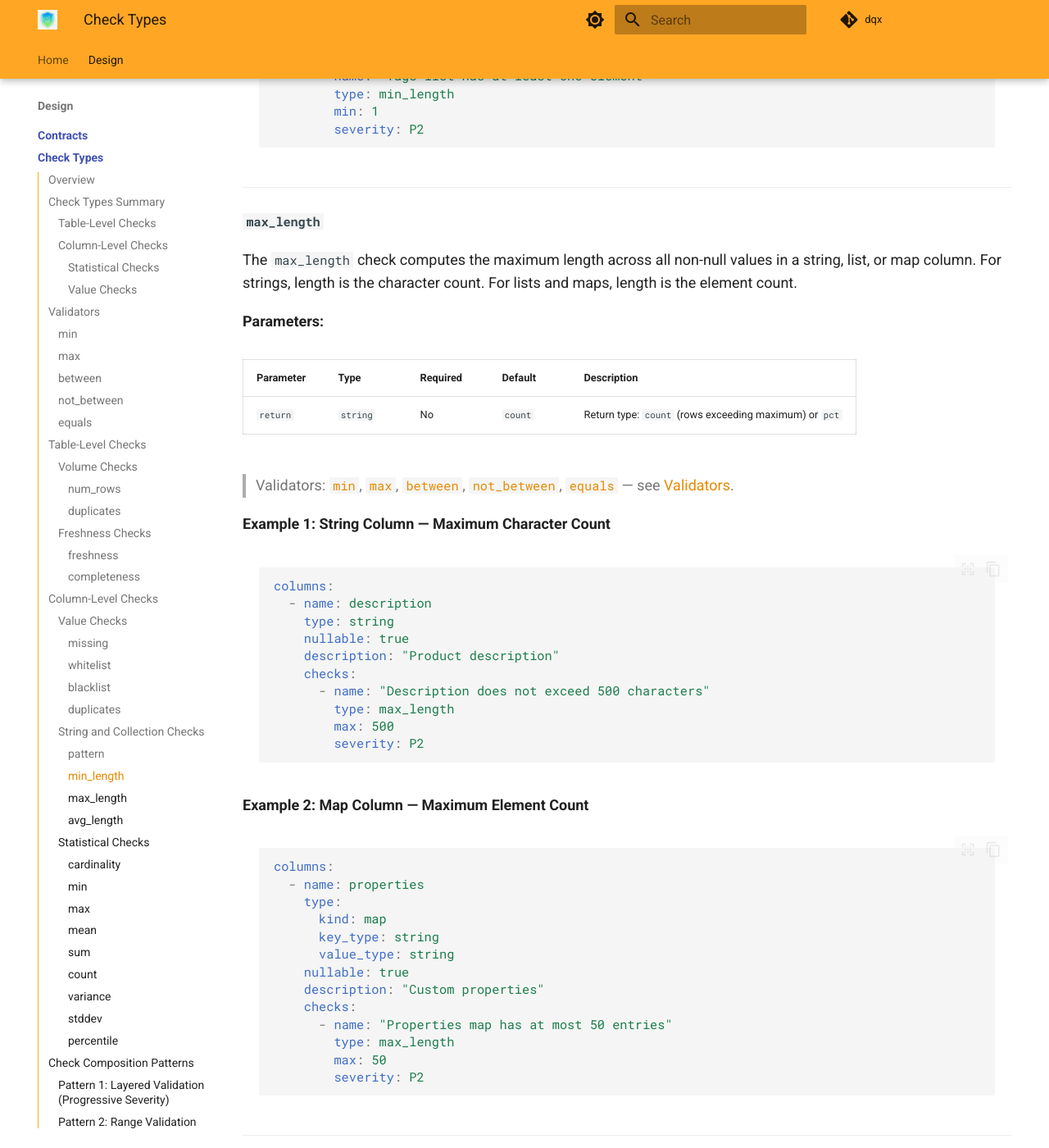
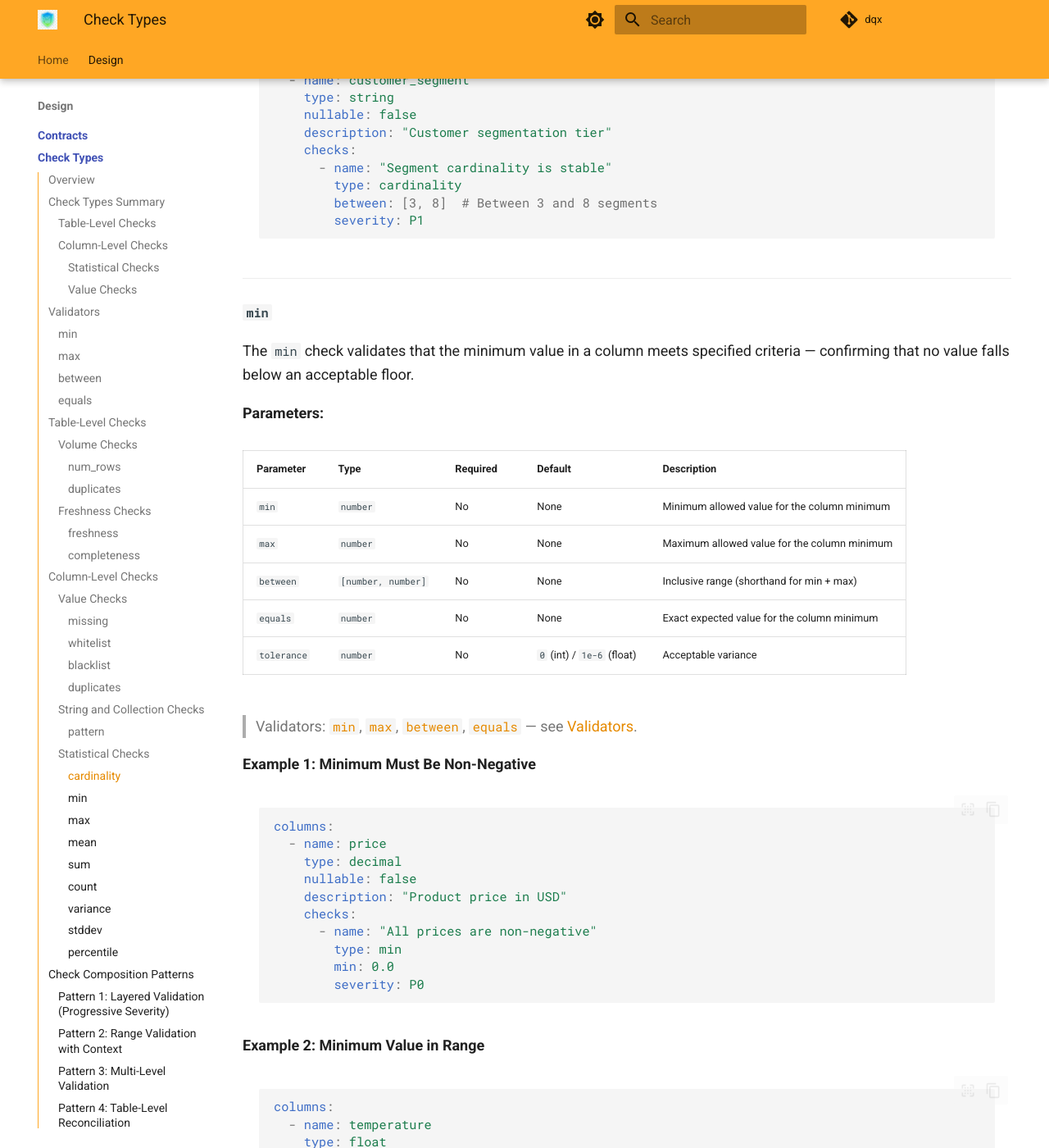
Before and after one commit to nampham2/dqx, an MkDocs documentation site: the page built from docs/design/contracts/checks.md, in a window 1280 px wide and 1400 px high, scrolled down 24631 px. Shown: the whole window at 82% size. Built offline with MkDocs 1.6.1 and Material for MkDocs 9.7.7, drawn with Linux system fonts in a browser that asks for light colours; comment, search, counter and statistics services are not loaded; some of the changed text lies outside the part shown.

Commit message:
docs(contracts): remove unimplemented check types and not_between validator
Remove min_length, max_length, avg_length check types from checks.md and
index.md — these do not exist in MetricType enum or any codebase implementation.
Remove not_between validator references throughout as is_not_between is also
not implemented. Update check type count from 21 to 18 (4 table-level +
14 column-level) and column-level count from 17 to 14 in both files.

Addresses CodeRabbit feedback on docs/design/contracts/checks.md:878-1013
and docs/design/contracts/index.md:332-364.

````diff
--- a/docs/design/contracts/checks.md
+++ b/docs/design/contracts/checks.md
@@ -28,12 +28,12 @@
 - name: "Descriptive business name"   # required
   type: <check_type>                   # required
   severity: P0 | P1 | P2 | P3         # optional, defaults to P1
-  <validator>: <value>                 # optional — exactly one of: min, max, between, not_between, equals
+  <validator>: <value>                 # optional — exactly one of: min, max, between, equals
   tolerance: <value>                   # optional
   # check-specific params (e.g. return: count/pct, columns:, values:, pattern:)
 ```
 
-The `name` is a descriptive business statement. The `type` identifies which check to run. `severity` sets the priority level and defaults to `P1` when omitted. A single **validator** — `min`, `max`, `between`, `not_between`, or `equals` — defines the acceptance condition; only one may be specified per check. The optional `tolerance` parameter allows acceptable variance. Check-specific parameters (such as `return`, `columns`, `values`, `pattern`) are documented in each check's detail section.
+The `name` is a descriptive business statement. The `type` identifies which check to run. `severity` sets the priority level and defaults to `P1` when omitted. A single **validator** — `min`, `max`, `between`, or `equals` — defines the acceptance condition; only one may be specified per check. The optional `tolerance` parameter allows acceptable variance. Check-specific parameters (such as `return`, `columns`, `values`, `pattern`) are documented in each check's detail section.
 
 **Note:** Cross-dataset validation (referential integrity, schema consistency, aggregate reconciliation) should be handled at the orchestration/workflow level rather than in individual data contracts. This keeps contracts focused on single-dataset quality while allowing orchestration tools to manage relationships between datasets.
 
@@ -78,7 +78,7 @@
 
 #### Value Checks
 
-Value checks validate individual values within a column. Each check returns either an absolute count (`count`) or percentage (`pct`) controlled by the `return` parameter. For `missing` and `duplicates`, the return value represents the count/percentage of missing or duplicate values found. For `whitelist`, `blacklist`, `pattern`, `min_length`, `max_length`, and `avg_length`, the return value represents the count/percentage of valid (conforming) rows.
+Value checks validate individual values within a column. Each check returns either an absolute count (`count`) or percentage (`pct`) controlled by the `return` parameter. For `missing` and `duplicates`, the return value represents the count/percentage of missing or duplicate values found. For `whitelist`, `blacklist`, and `pattern`, the return value represents the count/percentage of valid (conforming) rows.
 
 | Check Type | Description |
 |------------|-------------|
@@ -87,11 +87,8 @@
 | [`whitelist`](#whitelist) | Values in allowed set |
 | [`blacklist`](#blacklist) | Values in disallowed set |
 | [`pattern`](#pattern) | Values matching regex pattern |
-| [`min_length`](#min_length) | Minimum length of string, list, or map values |
-| [`max_length`](#max_length) | Maximum length of string, list, or map values |
-| [`avg_length`](#avg_length) | Average length of string, list, or map values |
-
-**Total: 17 column-level checks** (9 Statistical + 8 Value Checks)
+
+**Total: 14 column-level checks** (9 Statistical + 5 Value Checks)
 
 ---
 
@@ -133,17 +130,6 @@
   severity: P1
 ```
 
-### not_between
-
-Inverse range — the check passes if `actual < (min - tolerance) OR actual > (max + tolerance)`. Cannot be combined with `min`, `max`, or `between`; doing so raises a `ContractValidationError`.
-
-```yaml
-- name: "Order ID is not in reserved test range"
-  type: num_rows
-  not_between: [9000000, 9999999]
-  severity: P1
-```
-
 ### equals
 
 Exact match. The check passes if `|actual - expected| ≤ tolerance`.
@@ -170,7 +156,7 @@
 
 The `num_rows` check validates that the total row count falls within specified bounds.
 
-> Validators: [`min`](#min), [`max`](#max), [`between`](#between), [`not_between`](#not_between), [`equals`](#equals) — see [Validators](#validators).
+> Validators: [`min`](#min), [`max`](#max), [`between`](#between), [`equals`](#equals) — see [Validators](#validators).
 
 **Example 1: Range Validation**
 
@@ -216,7 +202,7 @@
 | `columns` | `list[string]` | Yes | None | Columns to check for duplicates (composite key) |
 | `return` | `string` | No | `count` | Return type: "count" (absolute) or "pct" (percentage 0-1) |
 
-> Validators: [`min`](#min), [`max`](#max), [`between`](#between), [`not_between`](#not_between), [`equals`](#equals) — see [Validators](#validators).
+> Validators: [`min`](#min), [`max`](#max), [`between`](#between), [`equals`](#equals) — see [Validators](#validators).
 
 **Example 1: No Duplicates (Most Common)**
 
@@ -388,7 +374,7 @@
 
 ### Value Checks
 
-Value checks validate individual values within a column (rather than computing aggregates over the column). Each check defines its own return semantics. For `missing` and `duplicates`, the return value represents missing or duplicate values found. For `whitelist`, `blacklist`, `pattern`, `min_length`, `max_length`, and `avg_length`, the return value represents conforming (valid) rows. Use the `return` parameter to specify the return type (`count` or `pct`). When `return: pct` is used, the percentage denominator is always the total row count including nulls; the numerator differs by check family: for `missing` and `duplicates` the numerator is the count of missing or duplicate values respectively, while for `whitelist`, `blacklist`, `pattern`, `min_length`, `max_length`, and `avg_length` the numerator is the count of conforming (valid) rows.
+Value checks validate individual values within a column (rather than computing aggregates over the column). Each check defines its own return semantics. For `missing` and `duplicates`, the return value represents missing or duplicate values found. For `whitelist`, `blacklist`, and `pattern`, the return value represents conforming (valid) rows. Use the `return` parameter to specify the return type (`count` or `pct`). When `return: pct` is used, the percentage denominator is always the total row count including nulls; the numerator differs by check family: for `missing` and `duplicates` the numerator is the count of missing or duplicate values respectively, while for `whitelist`, `blacklist`, and `pattern` the numerator is the count of conforming (valid) rows.
 
 ---
 
@@ -404,7 +390,7 @@
 |-----------|------|----------|---------|-------------|
 | `return` | `string` | No | `count` | Return type: "count" (absolute) or "pct" (percentage 0-1) |
 
-> Validators: [`min`](#min), [`max`](#max), [`between`](#between), [`not_between`](#not_between), [`equals`](#equals) — see [Validators](#validators).
+> Validators: [`min`](#min), [`max`](#max), [`between`](#between), [`equals`](#equals) — see [Validators](#validators).
 
 **Example 1: Maximum Bound (Most Common)**
 
@@ -485,7 +471,7 @@
 | `return` | `string` | No | `count` | Return type: "count" (absolute) or "pct" (percentage 0-1) |
 | `case_sensitive` | `bool` | No | `true` | Whether comparison is case-sensitive (strings only) |
 
-> Validators: [`min`](#min), [`max`](#max), [`between`](#between), [`not_between`](#not_between), [`equals`](#equals) — see [Validators](#validators).
+> Validators: [`min`](#min), [`max`](#max), [`between`](#between), [`equals`](#equals) — see [Validators](#validators).
 
 **Example 1: Basic Usage**
 
@@ -566,7 +552,7 @@
 | `return` | `string` | No | `count` | Return type: "count" (absolute) or "pct" (percentage 0-1) |
 | `case_sensitive` | `bool` | No | `true` | Whether comparison is case-sensitive (strings only) |
 
-> Validators: [`min`](#min), [`max`](#max), [`between`](#between), [`not_between`](#not_between), [`equals`](#equals) — see [Validators](#validators).
+> Validators: [`min`](#min), [`max`](#max), [`between`](#between), [`equals`](#equals) — see [Validators](#validators).
 
 **Example 1: Basic Usage**
 
@@ -632,7 +618,7 @@
 |-----------|------|----------|---------|-------------|
 | `return` | `string` | No | `count` | Return type: "count" (absolute) or "pct" (percentage 0-1) |
 
-> Validators: [`min`](#min), [`max`](#max), [`between`](#between), [`not_between`](#not_between), [`equals`](#equals) — see [Validators](#validators).
+> Validators: [`min`](#min), [`max`](#max), [`between`](#between), [`equals`](#equals) — see [Validators](#validators).
 
 **Note:** To enforce uniqueness (no duplicates), use `max: 0` or `equals: 0`.
 
@@ -726,7 +712,7 @@
 
 \* Exactly ONE of `pattern` or `format` must be specified. Specifying `flags` together with `format` is invalid and raises a `ContractValidationError`.
 
-> Validators: [`min`](#min), [`max`](#max), [`between`](#between), [`not_between`](#not_between), [`equals`](#equals) — see [Validators](#validators).
+> Validators: [`min`](#min), [`max`](#max), [`between`](#between), [`equals`](#equals) — see [Validators](#validators).
 
 **Example 1: Email Validation**
 
@@ -875,145 +861,6 @@
 
 ---
 
-#### `min_length`
-
-The `min_length` check computes the minimum length across all non-null values in a string, list, or map column. For strings, length is the character count. For lists and maps, length is the element count.
-
-**Parameters:**
-
-| Parameter | Type | Required | Default | Description |
-|-----------|------|----------|---------|-------------|
-| `return` | `string` | No | `count` | Return type: `count` (rows below minimum) or `pct` |
-
-> Validators: [`min`](#min), [`max`](#max), [`between`](#between), [`not_between`](#not_between), [`equals`](#equals) — see [Validators](#validators).
-
-**Example 1: String Column — Minimum Character Count**
-
-```yaml
-columns:
-  - name: username
-    type: string
-    nullable: false
-    description: "User username"
-    checks:
-      - name: "Username is at least 3 characters"
-        type: min_length
-        min: 3
-        severity: P1
-```
-
-**Example 2: List Column — Minimum Element Count**
-
-```yaml
-columns:
-  - name: tags
-    type:
-      kind: list
-      value_type: string
-    nullable: true
-    description: "Product tags"
-    checks:
-      - name: "Tags list has at least one element"
-        type: min_length
-        min: 1
-        severity: P2
-```
-
----
-
-#### `max_length`
-
-The `max_length` check computes the maximum length across all non-null values in a string, list, or map column. For strings, length is the character count. For lists and maps, length is the element count.
-
-**Parameters:**
-
-| Parameter | Type | Required | Default | Description |
-|-----------|------|----------|---------|-------------|
-| `return` | `string` | No | `count` | Return type: `count` (rows exceeding maximum) or `pct` |
-
-> Validators: [`min`](#min), [`max`](#max), [`between`](#between), [`not_between`](#not_between), [`equals`](#equals) — see [Validators](#validators).
-
-**Example 1: String Column — Maximum Character Count**
-
-```yaml
-columns:
-  - name: description
-    type: string
-    nullable: true
-    description: "Product description"
-    checks:
-      - name: "Description does not exceed 500 characters"
-        type: max_length
-        max: 500
-        severity: P2
-```
-
-**Example 2: Map Column — Maximum Element Count**
-
-```yaml
-columns:
-  - name: properties
-    type:
-      kind: map
-      key_type: string
-      value_type: string
-    nullable: true
-    description: "Custom properties"
-    checks:
-      - name: "Properties map has at most 50 entries"
-        type: max_length
-        max: 50
-        severity: P2
-```
-
----
-
-#### `avg_length`
-
-The `avg_length` check computes the average length of non-null values in a string, list, or map column, returning a single float metric. For strings, length is the character count. For lists and maps, length is the element count.
-
-**Parameters:**
-
-| Parameter | Type | Required | Default | Description |
-|-----------|------|----------|---------|-------------|
-| (none beyond validators) | — | — | — | — |
-
-> Validators: [`min`](#min), [`max`](#max), [`between`](#between), [`not_between`](#not_between), [`equals`](#equals) — see [Validators](#validators).
-
-**Example 1: Average String Length Within Range**
-
-```yaml
-columns:
-  - name: product_name
-    type: string
-    nullable: false
-    description: "Product display name"
-    checks:
-      - name: "Product names have reasonable average length"
-        type: avg_length
-        between: [5, 100]
-        severity: P2
-```
-
-**Example 2: Average List Length**
-
-```yaml
-columns:
-  - name: tags
-    type:
-      kind: list
-      value_type: string
-    nullable: true
-    description: "Product tags"
-    checks:
-      - name: "Tags list has reasonable average size"
-        type: avg_length
-        between: [1, 10]
-        severity: P3
-```
-
----
-
 ### Statistical Checks
 
 Statistical checks compute aggregate metrics over the entire column and return a single numeric value.
@@ -1032,7 +879,7 @@
 | `equals` | `number` | No | None | Exact expected distinct value count |
 | `tolerance` | `number` | No | `0` (int) / `1e-6` (float) | Acceptable variance |
 
-> Validators: [`min`](#min), [`max`](#max), [`between`](#between), [`not_between`](#not_between), [`equals`](#equals) — see [Validators](#validators).
+> Validators: [`min`](#min), [`max`](#max), [`between`](#between), [`equals`](#equals) — see [Validators](#validators).
 
 **Example 1: Low Cardinality (Categorical)**
 
@@ -1095,7 +942,7 @@
 | `equals` | `number` | No | None | Exact expected value for the column minimum |
 | `tolerance` | `number` | No | `0` (int) / `1e-6` (float) | Acceptable variance |
 
-> Validators: [`min`](#min), [`max`](#max), [`between`](#between), [`not_between`](#not_between), [`equals`](#equals) — see [Validators](#validators).
+> Validators: [`min`](#min), [`max`](#max), [`between`](#between), [`equals`](#equals) — see [Validators](#validators).
 
 **Example 1: Minimum Must Be Non-Negative**
 
@@ -1143,7 +990,7 @@
 | `equals` | `number` | No | None | Exact expected value for the column maximum |
 | `tolerance` | `number` | No | `0` (int) / `1e-6` (float) | Acceptable variance |
 
-> Validators: [`min`](#min), [`max`](#max), [`between`](#between), [`not_between`](#not_between), [`equals`](#equals) — see [Validators](#validators).
+> Validators: [`min`](#min), [`max`](#max), [`between`](#between), [`equals`](#equals) — see [Validators](#validators).
 
 **Example 1: Maximum Must Be Reasonable**
 
@@ -1191,7 +1038,7 @@
 | `equals` | `number` | No | None | Exact expected mean value |
 | `tolerance` | `number` | No | `0` (int) / `1e-6` (float) | Acceptable variance |
 
-> Validators: [`min`](#min), [`max`](#max), [`between`](#between), [`not_between`](#not_between), [`equals`](#equals) — see [Validators](#validators).
+> Validators: [`min`](#min), [`max`](#max), [`between`](#between), [`equals`](#equals) — see [Validators](#validators).
 
 Use `min`, `max`, `between`, or `equals` to set bounds. Most use cases require range validation to detect drift in either direction.
 
@@ -1257,7 +1104,7 @@
 | `equals` | `number` | No | None | Exact expected sum |
 | `tolerance` | `number` | No | `0` (int) / `1e-6` (float) | Acceptable variance |
 
-> Validators: [`min`](#min), [`max`](#max), [`between`](#between), [`not_between`](#not_between), [`equals`](#equals) — see [Validators](#validators).
+> Validators: [`min`](#min), [`max`](#max), [`between`](#between), [`equals`](#equals) — see [Validators](#validators).
 
 **Example 1: Exact Sum**
 
@@ -1322,7 +1169,7 @@
 | `equals` | `number` | No | None | Exact expected non-null count |
 | `tolerance` | `number` | No | `0` (int) / `1e-6` (float) | Acceptable variance |
 
-> Validators: [`min`](#min), [`max`](#max), [`between`](#between), [`not_between`](#not_between), [`equals`](#equals) — see [Validators](#validators).
+> Validators: [`min`](#min), [`max`](#max), [`between`](#between), [`equals`](#equals) — see [Validators](#validators).
 
 **Example 1: Exact Count**
 
@@ -1386,7 +1233,7 @@
 | `equals` | `number` | No | None | Exact expected variance |
 | `tolerance` | `number` | No | `0` (int) / `1e-6` (float) | Acceptable variance |
 
-> Validators: [`min`](#min), [`max`](#max), [`between`](#between), [`not_between`](#not_between), [`equals`](#equals) — see [Validators](#validators).
+> Validators: [`min`](#min), [`max`](#max), [`between`](#between), [`equals`](#equals) — see [Validators](#validators).
 
 **Example 1: Maximum Bound (Most Common)**
 
@@ -1440,7 +1287,7 @@
 
 The `stddev` check computes the standard deviation of numeric values in a column, returning a single float metric.
 
-> Validators: [`min`](#min), [`max`](#max), [`between`](#between), [`not_between`](#not_between), [`equals`](#equals) — see [Validators](#validators).
+> Validators: [`min`](#min), [`max`](#max), [`between`](#between), [`equals`](#equals) — see [Validators](#validators).
 
 **Example 1: Maximum Standard Deviation**
 
@@ -1489,7 +1336,7 @@
 | `equals` | `number` | No | None | Exact expected percentile value |
 | `tolerance` | `number` | No | `0` (int) / `1e-6` (float) | Acceptable variance |
 
-> Validators: [`min`](#min), [`max`](#max), [`between`](#between), [`not_between`](#not_between), [`equals`](#equals) — see [Validators](#validators). The `percentile` parameter shares the same name as the check type but operates at a different YAML scope — `type` selects the check, `percentile` specifies the value to compute. They do not conflict.
+> Validators: [`min`](#min), [`max`](#max), [`between`](#between), [`equals`](#equals) — see [Validators](#validators). The `percentile` parameter shares the same name as the check type but operates at a different YAML scope — `type` selects the check, `percentile` specifies the value to compute. They do not conflict.
 
 Use `min`, `max`, `between`, or `equals` to set bounds. Most use cases require range validation to detect drift in either direction.
 
@@ -1614,17 +1461,11 @@
         max: 0.20  # At most 20% null
         severity: P1
 
-      # Format validation (when present)
+      # Format and length validation
       - name: "Phone number format is valid"
         type: pattern
         pattern: "^\\+?[1-9]\\d{1,14}$"
         severity: P0
-
-      # Length validation
-      - name: "Phone number length is reasonable"
-        type: min_length
-        min: 10
-        severity: P1
 ```
 
 ### Pattern 4: Table-Level Reconciliation
````
Also changed, not shown: docs/design/contracts/index.md (+4 -7 lines).
